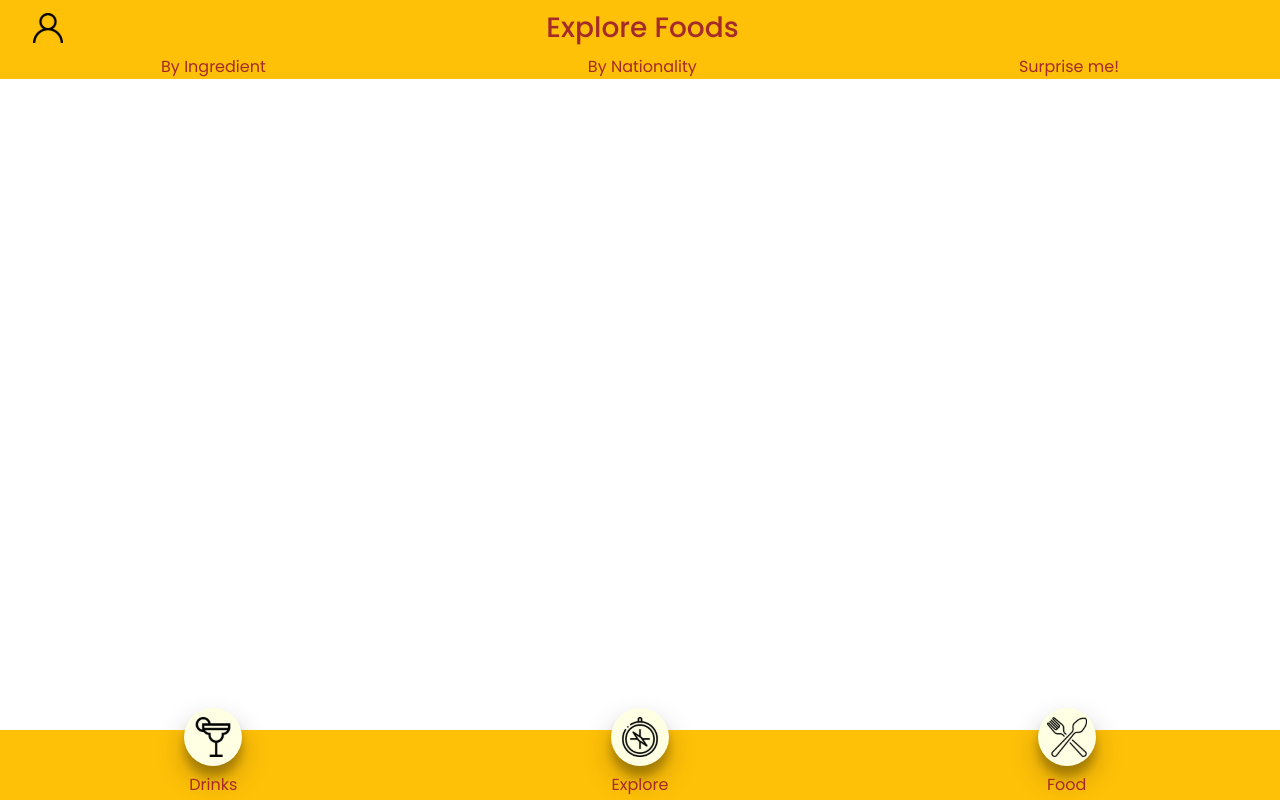
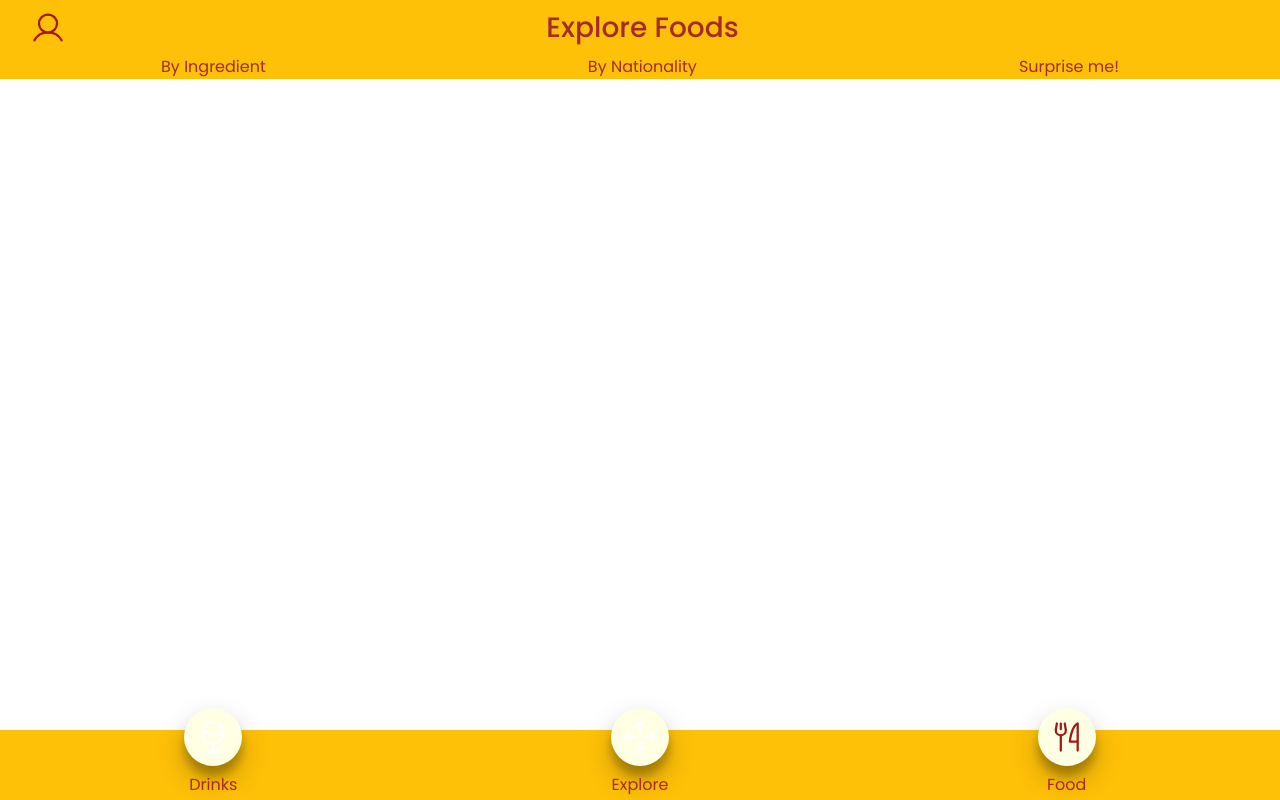
Before and after one commit to andreapmacedo/projeto-app-de-receitas, a React (Create React App) app: page /explore/foods in a window 1280 px wide. Built offline with nearby package versions, Linux system fonts and the light colour scheme.

Commit message:
feito: adiciona icones phosphor

```diff
--- a/src/Components/Footer.css
+++ b/src/Components/Footer.css
@@ -175,6 +175,7 @@
 	background-color: #cddc39;
 	background-color: #9aff4d; */
 	background-color: var(--active-soft);
+	/* background-color: yellow; */
 	border-radius: 100%;
 	width: 60px;
 	height: 60px;
--- a/src/Components/Footer.jsx
+++ b/src/Components/Footer.jsx
@@ -1,16 +1,19 @@
 import React from 'react';
-import { useEffect } from 'react';
+import { useState } from 'react';
 import { Link } from 'react-router-dom';
 import { useHistory } from 'react-router-dom';
 import Drinks from '../images/drinkIcon.svg';
 import Explore from '../images/exploreIcon.svg';
 import Food from '../images/mealIcon.svg';
 import './Footer.css';
+import { ForkKnife, Wine, ArrowsOutCardinal } from 'phosphor-react';
 
 function Footer() {
   // console.log('Footer');
 
   const history = useHistory();
+
+  const [activedBtn, setActivedBtn] = useState('foods');
 
   // const script = () => {
   //   const list = document.querySelectorAll('.list');
@@ -25,8 +28,8 @@ function Footer() {
 
   const getClassName = (itemNav) =>  {
     const pathname = (history.location.pathname).replace('/', '');
-    console.log(pathname);
-    console.log(itemNav);
+    // console.log(pathname);
+    // console.log(itemNav);
 
     if(pathname === itemNav) {
       return 'list active';
@@ -39,12 +42,15 @@ function Footer() {
   // }, []);
 
   const setRoute = (route) => {
-    console.log( route );
+    // console.log( route );
     if(route === 'drinks'){
+      setActivedBtn('drinks');
       history.push('/drinks');
     } else if (route === 'explore') {
+      setActivedBtn('explore');
       history.push('/explore');
     } else if (route === 'foods') {
+      setActivedBtn('foods');
       history.push('/foods');
     }
   }
@@ -73,7 +79,9 @@ function Footer() {
                 data-testid="drinks-bottom-btn"
                 // onClick={ () => setRoute('drinks') }
               >
-                <img alt="drinks" src={ Drinks } />
+                {/* <img alt="drinks" src={ Drinks } /> */}
+                {/* <Wine size={36} color="#a01818" /> */}
+                {activedBtn === 'explore' ? <Wine size={36} color="#a01818" />  : <Wine size={36} color="#ffffff" />}
               </button>
             </span>
             <span className="text">Drinks</span>
@@ -95,7 +103,9 @@ function Footer() {
                 data-testid="drinks-bottom-btn"
                 // onClick={ () => setRoute('explore') }
               >
-                <img alt="drinks" src={ Explore } />
+                {/* <img alt="drinks" src={ Explore } /> */}
+                {/* <ArrowsOutCardinal size={36} color="#a01818" /> */}
+                {activedBtn === 'explore' ? <ArrowsOutCardinal size={36} color="#a01818" />  : <ArrowsOutCardinal size={36} color="#ffffff" />}
               </button>
             </span>
               <span className="text">Explore</span>
@@ -117,7 +127,9 @@ function Footer() {
                 data-testid="drinks-bottom-btn"
                 // onClick={ () => setRoute('foods') }
               >
-                <img alt="drinks" src={ Food } />
+                {/* <img alt="drinks" src={ Food } /> */}
+                { activedBtn === 'foods' ? <ForkKnife size={36} color="#a01818" /> : <ForkKnife size={36} color="#ffffff" /> }
+                {/* <ForkKnife size={36} color="#a01818" /> */}
               </button>
             </span>
             <span className="text">Food</span>
--- a/src/Components/Header.jsx
+++ b/src/Components/Header.jsx
@@ -6,6 +6,7 @@ import imgSearch from '../images/searchIcon.svg';
 import SearchMenu from './SearchMenu';
 import './Header.css';
 import { shape } from 'prop-types';
+import { MagnifyingGlass, User } from 'phosphor-react';
 
 function Header() {
   const history = useHistory();
@@ -58,7 +59,8 @@ function Header() {
             onClick={ handleProfile }
             src={ imgProfile }
           >
-            <img src={ imgProfile } alt="Profile" />
+            {/* <img src={ imgProfile } alt="Profile" /> */}
+            <User size={36} color="#a01818" />
           </button>
 
           <h3
@@ -81,7 +83,8 @@ function Header() {
                 onClick={ handleShowInput }
                 src={ imgSearch }
               >
-                <img src={ imgSearch } alt="Search" />
+                {/* <img src={ imgSearch } alt="Search" /> */}
+                <MagnifyingGlass size={38} color="#a01818" />
               </button>
             // ) : null}
             ) : <div className="null-space" ></div>}
--- a/src/Pages/Explore.css
+++ b/src/Pages/Explore.css
@@ -136,6 +136,10 @@
   z-index: -1;
 }
 
+.explore .bcl {
+  z-index: -1;
+}
+
 .ingredient-card {
   display: flex;
   flex-direction: column;
--- a/src/Pages/Explore.jsx
+++ b/src/Pages/Explore.jsx
@@ -7,6 +7,7 @@ import './Explore.css';
 function Explore() {
   return (
     <div className="explore">
+      <div className="bcl"></div>
       <div className='explore-header' >
         <Header />
       </div>
```
